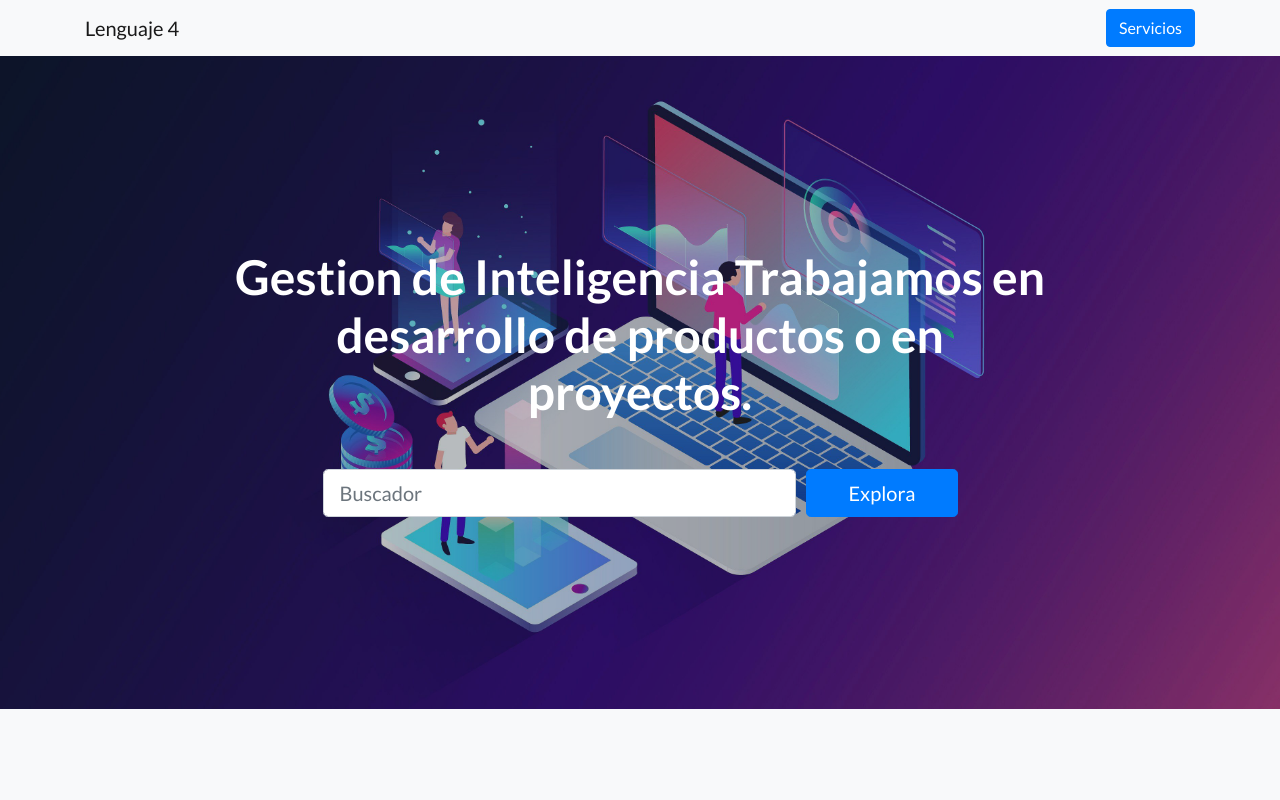
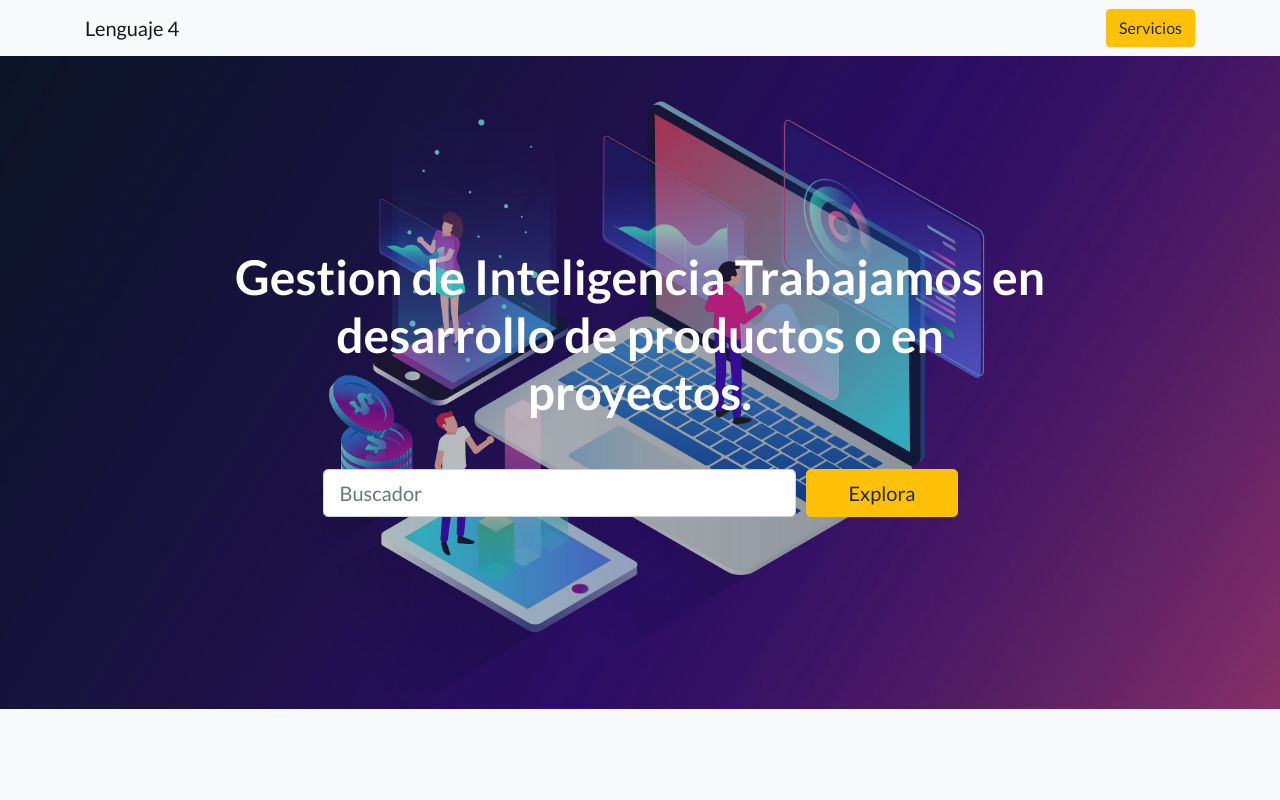
Before and after one commit to gerald9610/proyectoL4, a website: page index.html in a window 1280 px wide. Shown: the top 800 px of the page. Drawn offline with Linux system fonts and the light colour scheme.

Commit message:
cambio
cambio debotones

```diff
--- a/index.html
+++ b/index.html
@@ -29,7 +29,7 @@
   <nav class="navbar navbar-light bg-light static-top">
     <div class="container">
       <a class="navbar-brand" href="#">Lenguaje 4 </a>
-      <a class="btn btn-primary" href="Servicios.html">Servicios</a>
+      <a class="btn btn-warning" href="Servicios.html">Servicios</a>
 
 
     </div>
@@ -47,10 +47,11 @@
           <form>
             <div class="form-row">
               <div class="col-12 col-md-9 mb-2 mb-md-0">
-                <input type="email" class="form-control form-control-lg" placeholder="Buscador">
+                <input type="navegador" class="form-control form-control-lg" placeholder="Buscador">
               </div>
               <div class="col-12 col-md-3">
-                <button type="submit" class="btn btn-block btn-lg btn-primary">Explora</button>
+                <button type="submit" class="btn btn-block btn-lg btn-warning">Explora</button>
+
               </div>
             </div>
           </form>
```
